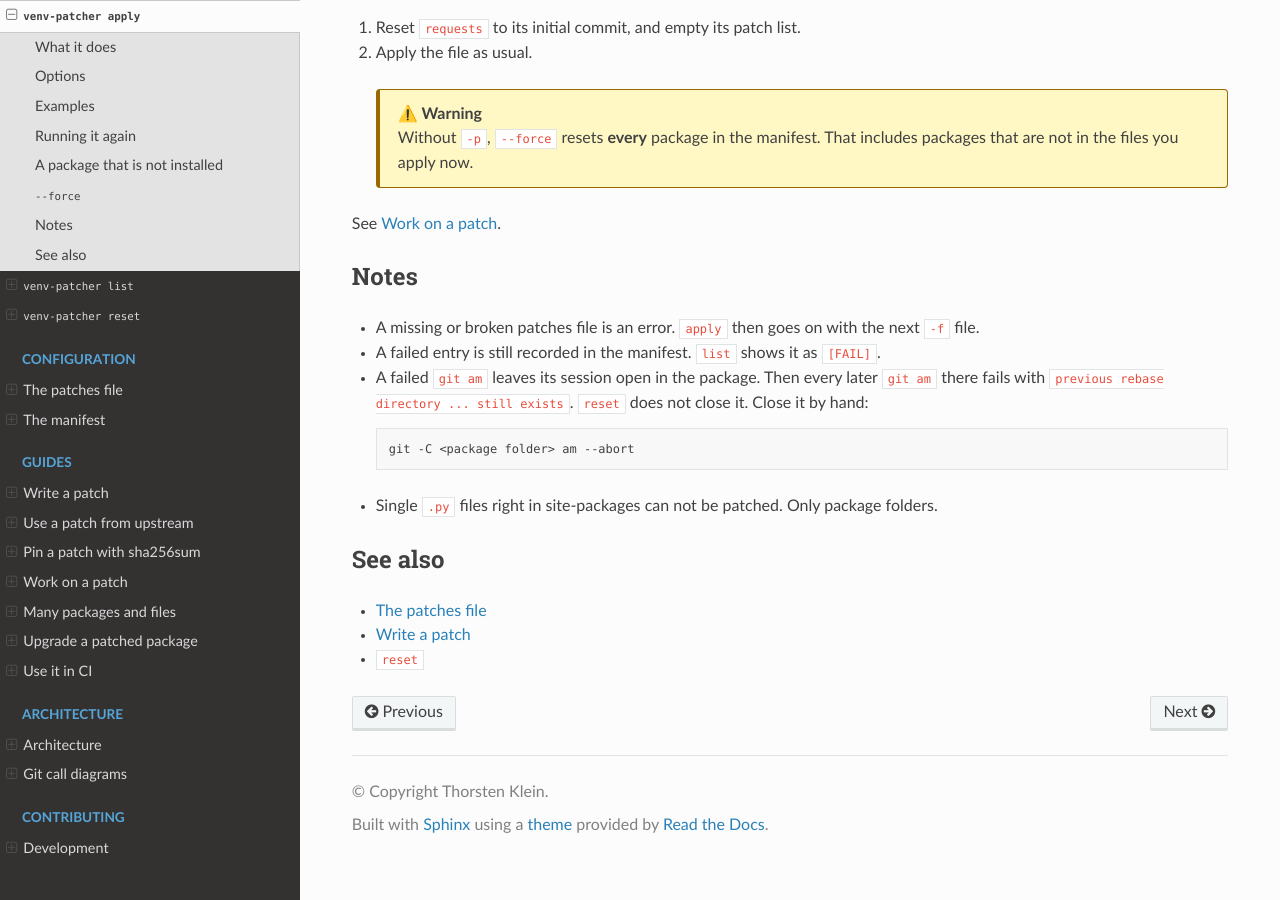
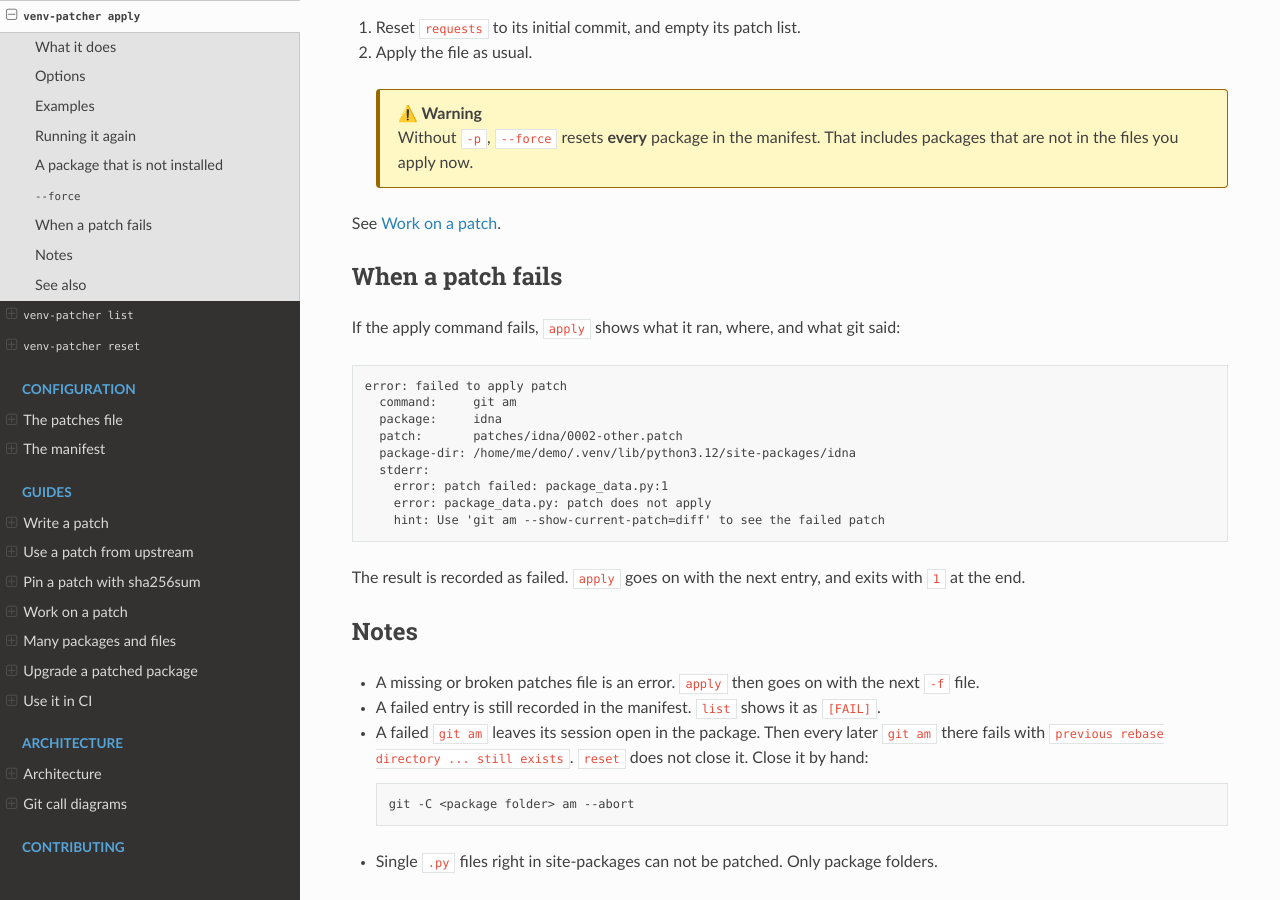
Before and after one commit to thorsten-klein/venv-patcher, a Sphinx documentation site: the page built from doc/cli/apply.md, in a window 1280 px wide and 900 px high, scrolled down 1905 px. Built offline with Sphinx 7.4.7 and the Read the Docs theme 3.1.0, drawn with Linux system fonts in a browser that asks for light colours.

Commit message:
docs: show the new apply error and the real list output (#20)
## Summary

I checked the docs against `main`: the quickstart in a fresh venv, and
each error case the docs quote. Most of it matches. This fixes what does
not:

- `cli/apply.md`: new section "When a patch fails", with the output from
#4.
- `cli/list.md`: the real output of a failed patch. The error repeats
`error:`, and only its first line is indented.
- `quickstart/05-minutes.md` and `cli/list.md`: times with microseconds,
as printed.
- `quickstart/05-minutes.md`: the patch commit hash differs per person,
because `git am` keeps the patch date.
- `architecture/index.md`: lists `git_date` from #8.

Fixes #19

## Checks

- `uv run poe docs` builds with no warnings.
- `tests/test_docs.py` passes.

🤖 Generated with [Claude Code](https://claude.com/claude-code)

Co-authored-by: Claude Opus 5.5 <noreply@anthropic.com>

````diff
--- a/doc/cli/apply.md
+++ b/doc/cli/apply.md
@@ -91,6 +91,26 @@ venv-patcher apply -f patches.yml --force -p requests
 
 See [Work on a patch](../guides/iterate.md).
 
+## When a patch fails
+
+If the apply command fails, `apply` shows what it ran, where, and what git
+said:
+
+```text
+error: failed to apply patch
+  command:     git am
+  package:     idna
+  patch:       patches/idna/0002-other.patch
+  package-dir: /home/me/demo/.venv/lib/python3.12/site-packages/idna
+  stderr:
+    error: patch failed: package_data.py:1
+    error: package_data.py: patch does not apply
+    hint: Use 'git am --show-current-patch=diff' to see the failed patch
+```
+
+The result is recorded as failed. `apply` goes on with the next entry, and
+exits with `1` at the end.
+
 ## Notes
 
 - A missing or broken patches file is an error. `apply` then goes on with
````
Also changed, not shown: doc/architecture/index.md (+1 -0 lines), doc/cli/list.md (+9 -4 lines), doc/quickstart/05-minutes.md (+4 -1 lines).
